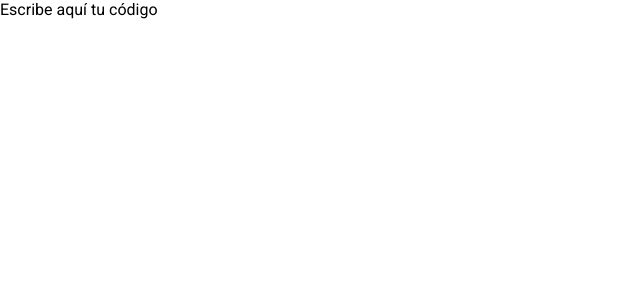
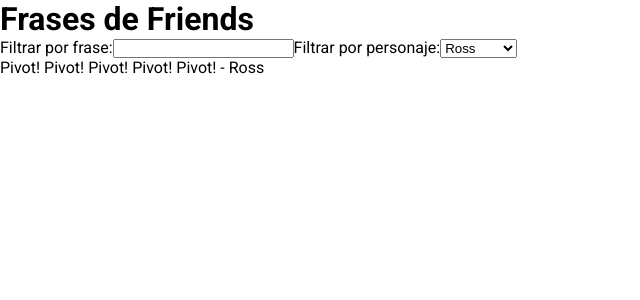
Before and after one commit to Adalab/modulo-3-evaluacion-intermedia-esgab, a React (Vite) app: page / in a window 1280 px wide. Shown: the top 300 px of the page, without its empty margins (0-640 px from the left). Built offline with nearby package versions, Linux system fonts and the light colour scheme.

Commit message:
Create basic html structure

```diff
--- a/src/components/App.jsx
+++ b/src/components/App.jsx
@@ -3,7 +3,27 @@
 function App() {
   return (
     <div className="app">
-      Escribe aquí tu código
+      <header className="header">
+        <h1>Frases de Friends</h1>
+        <form>
+        <label for="phraseFilter">Filtrar por frase:</label>
+        <input type="text" id="phraseFilter" name="phraseFilter" />
+        <label for="filtroPersonaje">Filtrar por personaje:</label>
+        <select id="characterFilter" name="characterFilter">
+          <option value="ross">Ross</option>
+          <option value="rachel">Rachel</option>
+          <option value="monica">Monica</option>
+          <option value="chandler">Chandler</option>
+          <option value="joey">Joey</option>
+          <option value="phoebe">Phoebe</option>
+        </select>
+      </form>
+      </header>
+      <main>
+        <ul>
+          <li>Pivot! Pivot! Pivot! Pivot! Pivot! - <span>Ross</span></li>
+        </ul>
+      </main>
     </div>
   )
 }
```
